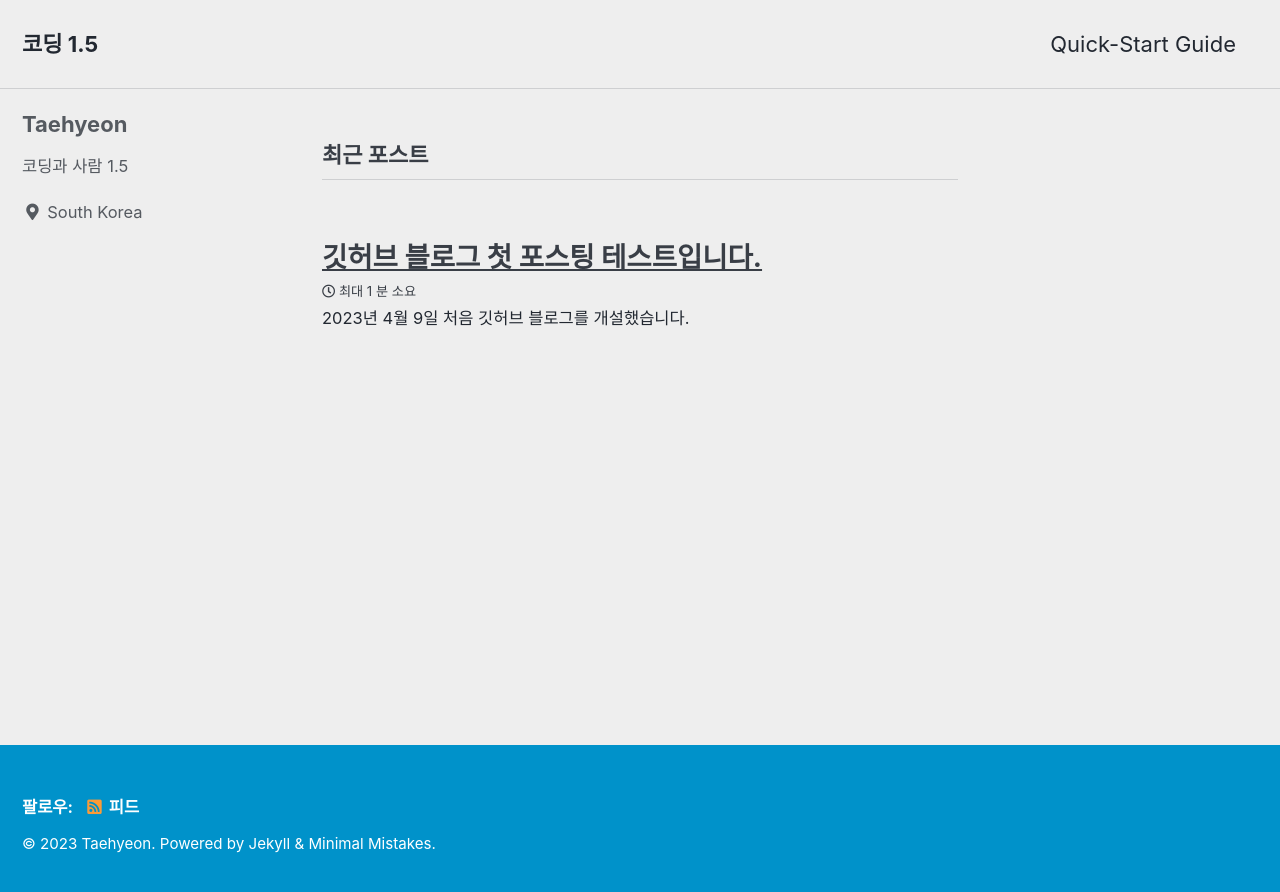
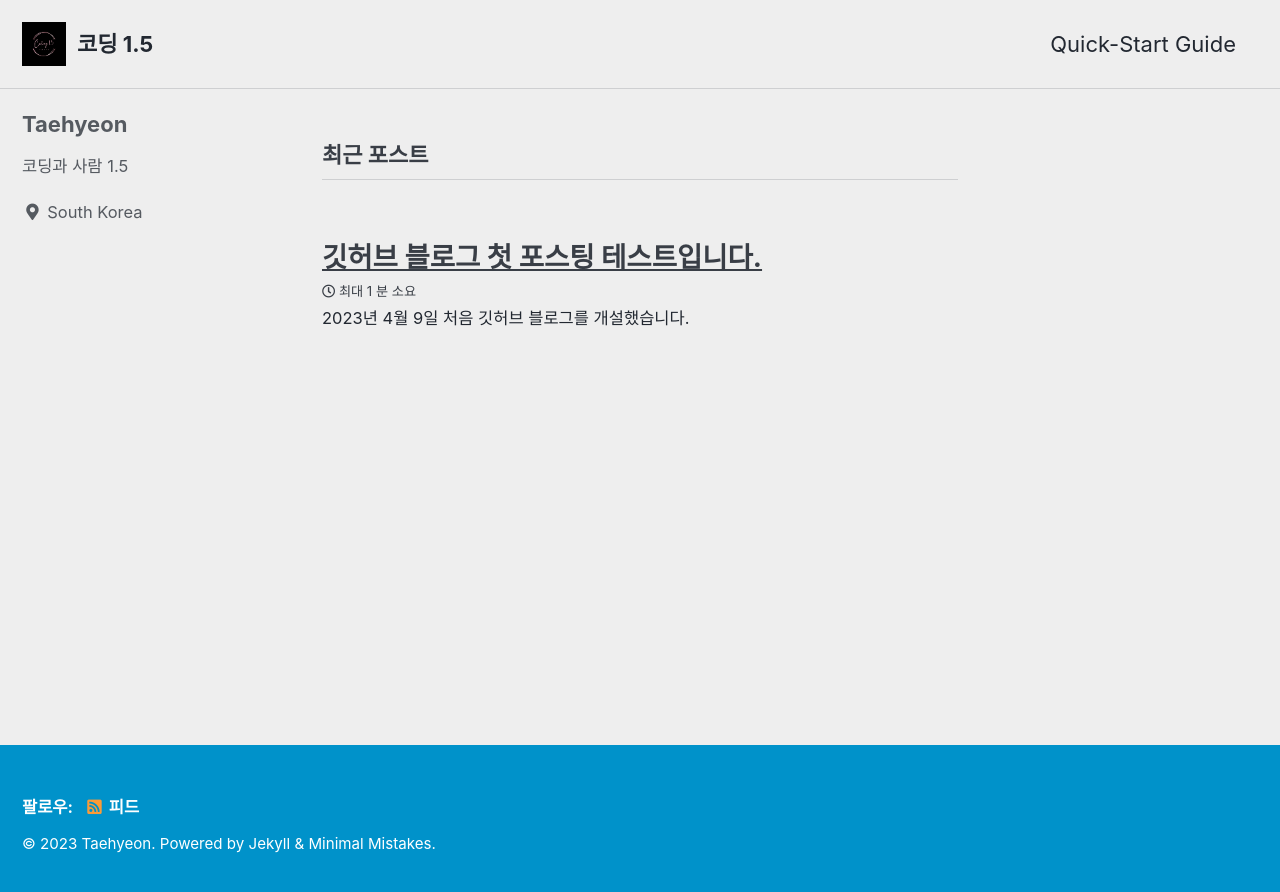
Before and after one commit to TaeHyeon47/TaeHyeon47.github.io, a Jekyll site: the page built from index.html, in a window 1280 px wide. Shown: the top 892 px of the page. Built offline with Jekyll 4.4.1, drawn with Linux system fonts in a browser that asks for light colours; cached includes are drawn as plain includes; the list of posts is cut into pages by our own code.

Commit message:
로고 추가

```diff
--- a/_config.yml
+++ b/_config.yml
@@ -25,7 +25,7 @@ url                      : "https://TaeHyeon47.github.io"
 baseurl                  : # the subpath of your site, e.g. "/blog"
 repository               : # GitHub username/repo-name e.g. "mmistakes/minimal-mistakes"
 teaser                   : # path of fallback teaser image, e.g. "/assets/images/500x300.png"
-logo                     : # path of logo image to display in the masthead, e.g. "/assets/images/88x88.png"
+logo                     : "/assets/images/coding_1.5.jpg"
 masthead_title           : # overrides the website title displayed in the masthead, use " " for no title
 # breadcrumbs            : false # true, false (default)
 words_per_minute         : 200
```
Also changed, not shown: assets/images/coding_1.5.jpg (added).
